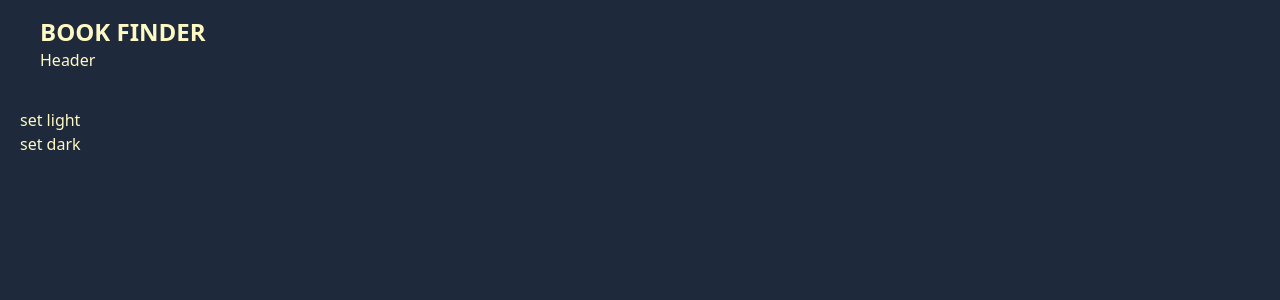
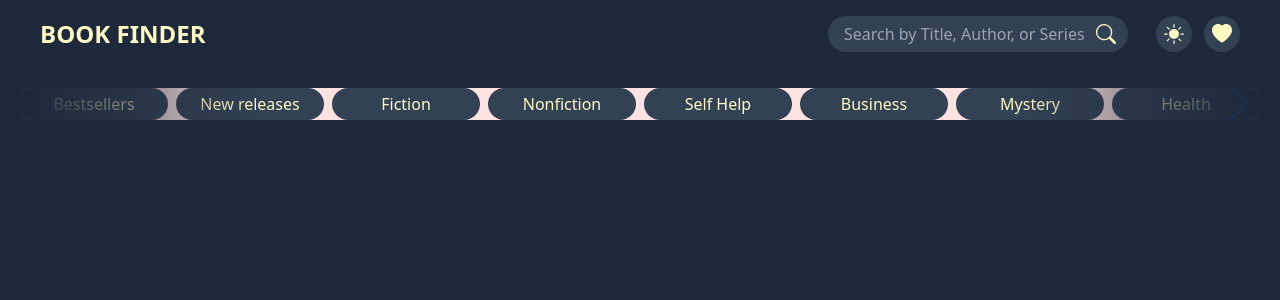
Before and after one commit to Ilyas-Shahi/Book-Finder-App, a Next.js app: page / in a window 1280 px wide. Shown: the top 300 px of the page. Built offline with nearby package versions, Linux system fonts and the light colour scheme.

Commit message:
Header done

```diff
--- /dev/null
+++ b/components/CategorySlider.jsx
@@ -0,0 +1,94 @@
+import { Navigation } from 'swiper';
+import { Swiper, SwiperSlide } from 'swiper/react';
+
+import 'swiper/css';
+import 'swiper/css/navigation';
+
+const CategorySlider = () => {
+  return (
+    <>
+      <Swiper
+        slidesPerView={3}
+        spaceBetween={8}
+        navigation={true}
+        modules={[Navigation]}
+        breakpoints={
+          // when window width is >= 320px
+          {
+            520: {
+              slidesPerView: 4,
+            },
+            670: {
+              slidesPerView: 6,
+            },
+            1020: {
+              slidesPerView: 8,
+            },
+          }
+        }
+        className="relative px-10 bg-red-100 mySwiper"
+      >
+        <SwiperSlide>
+          <CategorySlide>Bestsellers</CategorySlide>
+        </SwiperSlide>
+        <SwiperSlide>
+          <CategorySlide>New releases</CategorySlide>
+        </SwiperSlide>
+        <SwiperSlide>
+          <CategorySlide>Fiction</CategorySlide>
+        </SwiperSlide>
+        <SwiperSlide>
+          <CategorySlide>Nonfiction</CategorySlide>
+        </SwiperSlide>
+        <SwiperSlide>
+          <CategorySlide>Self Help</CategorySlide>
+        </SwiperSlide>
+        <SwiperSlide>
+          <CategorySlide>Business</CategorySlide>
+        </SwiperSlide>
+        <SwiperSlide>
+          <CategorySlide>Mystery</CategorySlide>
+        </SwiperSlide>
+        <SwiperSlide>
+          <CategorySlide>Health</CategorySlide>
+        </SwiperSlide>
+        <SwiperSlide>
+          <CategorySlide>Art</CategorySlide>
+        </SwiperSlide>
+        <SwiperSlide>
+          <CategorySlide>General</CategorySlide>
+        </SwiperSlide>
+        <SwiperSlide>
+          <CategorySlide>History</CategorySlide>
+        </SwiperSlide>
+        <SwiperSlide>
+          <CategorySlide>Investing</CategorySlide>
+        </SwiperSlide>
+        <SwiperSlide>
+          <CategorySlide>Mind</CategorySlide>
+        </SwiperSlide>
+        <SwiperSlide>
+          <CategorySlide>Science</CategorySlide>
+        </SwiperSlide>
+        <SwiperSlide>
+          <CategorySlide>Thrillers</CategorySlide>
+        </SwiperSlide>
+        <SwiperSlide>
+          <CategorySlide>Technology</CategorySlide>
+        </SwiperSlide>
+
+        <div className="absolute top-0 left-0 z-10 w-60 h-10 bg-gradient-to-r from-white dark:from-slate-800" />
+        <div className="absolute top-0 right-0 z-10 w-60 h-10 bg-gradient-to-l from-white dark:from-slate-800" />
+      </Swiper>
+    </>
+  );
+};
+export default CategorySlider;
+
+const CategorySlide = ({ children }) => {
+  return (
+    <div className="p-1 text-center bg-gray-100 rounded-full dark:bg-slate-700">
+      {children}
+    </div>
+  );
+};
--- a/components/layout/Header.jsx
+++ b/components/layout/Header.jsx
@@ -1,8 +1,85 @@
+import useIsMobile from '@/hooks/useIsMobile';
+import { useTheme } from 'next-themes';
+import { useEffect, useState } from 'react';
+import {
+  BsFillSunFill,
+  BsHeartFill,
+  BsMoonStarsFill,
+  BsSearch,
+  BsXLg,
+} from 'react-icons/bs';
+
 const Header = () => {
+  const { theme, setTheme } = useTheme();
+  const [isMounted, setIsMounted] = useState(false);
+  const [showMobileSearch, setShowMobileSearch] = useState(false);
+
+  const isMobile = useIsMobile();
+
+  useEffect(() => {
+    setIsMounted(true);
+  }, []);
+
+  if (!isMounted) {
+    return;
+  }
   return (
-    <header className="max-w-7xl px-10 py-4">
-      <p className="text-2xl font-extrabold">BOOK FINDER</p>
-      <h1>Header</h1>
+    <header className="flex items-center justify-between px-4 py-4 sm:px-8 md:px-10">
+      <p
+        className={`text-xl font-extrabold sm:text-2xl ${
+          showMobileSearch && isMobile && 'hidden'
+        }`}
+      >
+        BOOK FINDER
+      </p>
+
+      <div
+        className={`flex gap-3 ${
+          showMobileSearch && 'flex-grow sm:flex-grow-0'
+        }`}
+      >
+        <form
+          className={`sm:flex sm:mr-4 relative w-full ${
+            showMobileSearch && isMobile ? 'flex' : 'hidden'
+          }`}
+        >
+          <input
+            type="text"
+            placeholder="Search by Title, Author, or Series"
+            className="w-full sm:w-64 pl-4 bg-gray-100 rounded-l-full dark:bg-slate-700 focus:outline-none dark:hover:bg-slate-600 hover:bg-gray-200"
+          />
+          <button className="p-2 bg-gray-100 rounded-r-full sm:px-3 dark:bg-slate-700 dark:hover:bg-slate-600 hover:bg-gray-200">
+            <BsSearch size={20} />
+          </button>
+        </form>
+
+        <div
+          onClick={() => setShowMobileSearch(!showMobileSearch)}
+          className="p-2 sm:hidden bg-gray-100 rounded-full cursor-pointer hover:bg-gray-200 dark:hover:bg-slate-600 dark:bg-slate-700"
+        >
+          {showMobileSearch ? <BsXLg size={20} /> : <BsSearch size={20} />}
+        </div>
+
+        <div
+          className={`p-2 bg-gray-100 rounded-full cursor-pointer hover:bg-gray-200 dark:hover:bg-slate-600 dark:bg-slate-700 ${
+            showMobileSearch && isMobile && 'hidden'
+          }`}
+        >
+          {theme === 'dark' ? (
+            <BsFillSunFill size={20} onClick={() => setTheme('light')} />
+          ) : (
+            <BsMoonStarsFill size={20} onClick={() => setTheme('dark')} />
+          )}
+        </div>
+
+        <div
+          className={`p-2 bg-gray-100 rounded-full cursor-pointer hover:bg-gray-200 dark:hover:bg-slate-600 dark:bg-slate-700 ${
+            showMobileSearch && isMobile && 'hidden'
+          }`}
+        >
+          <BsHeartFill size={20} />
+        </div>
+      </div>
     </header>
   );
 };
--- a/components/layout/Layout.jsx
+++ b/components/layout/Layout.jsx
@@ -2,7 +2,7 @@ import Header from './Header';
 
 const Layout = ({ children }) => {
   return (
-    <div className="max-w-7xl">
+    <div className="">
       <Header />
       {children}
     </div>
--- /dev/null
+++ b/hooks/useIsMobile.js
@@ -0,0 +1,19 @@
+import { useEffect, useState } from 'react';
+
+const useIsMobile = () => {
+  const [isMobile, setIsMobile] = useState();
+
+  useEffect(() => {
+    const updateSize = () => {
+      setIsMobile(window.innerWidth < 640);
+    };
+    updateSize();
+
+    window.addEventListener('resize', updateSize);
+
+    return () => window.removeEventListener('resize', updateSize);
+  }, []);
+
+  return isMobile;
+};
+export default useIsMobile;
--- a/package.json
+++ b/package.json
@@ -18,7 +18,8 @@
     "next-themes": "^0.2.1",
     "react": "18.2.0",
     "react-dom": "18.2.0",
-    "react-icons": "^4.8.0"
+    "react-icons": "^4.8.0",
+    "swiper": "^9.1.1"
   },
   "devDependencies": {
     "autoprefixer": "^10.4.14",
--- a/pages/index.js
+++ b/pages/index.js
@@ -1,9 +1,8 @@
+import CategorySlider from '@/components/CategorySlider';
 import { useTheme } from 'next-themes';
 import Head from 'next/head';
 
 export default function Home() {
-  const { theme, setTheme } = useTheme();
-
   return (
     <>
       <Head>
@@ -13,9 +12,7 @@ export default function Home() {
         <link rel="icon" href="/favicon.ico" />
       </Head>
       <main className="p-5">
-        <button onClick={() => setTheme('light')}>set light</button>
-        <br />
-        <button onClick={() => setTheme('dark')}>set dark</button>
+        <CategorySlider />
       </main>
     </>
   );
```
Also changed, not shown: 1 other file (tests, documents, lock files or other folders).
